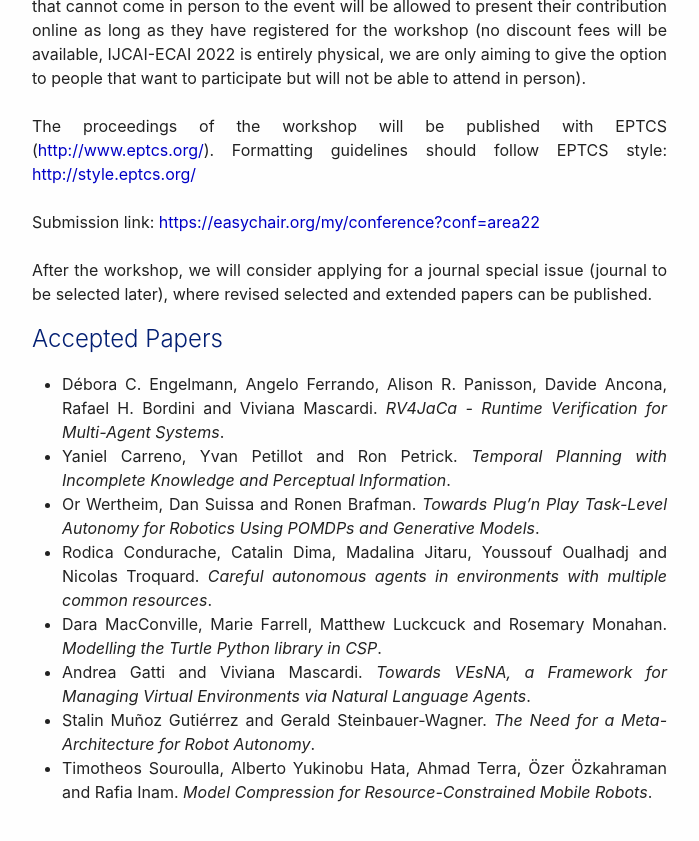
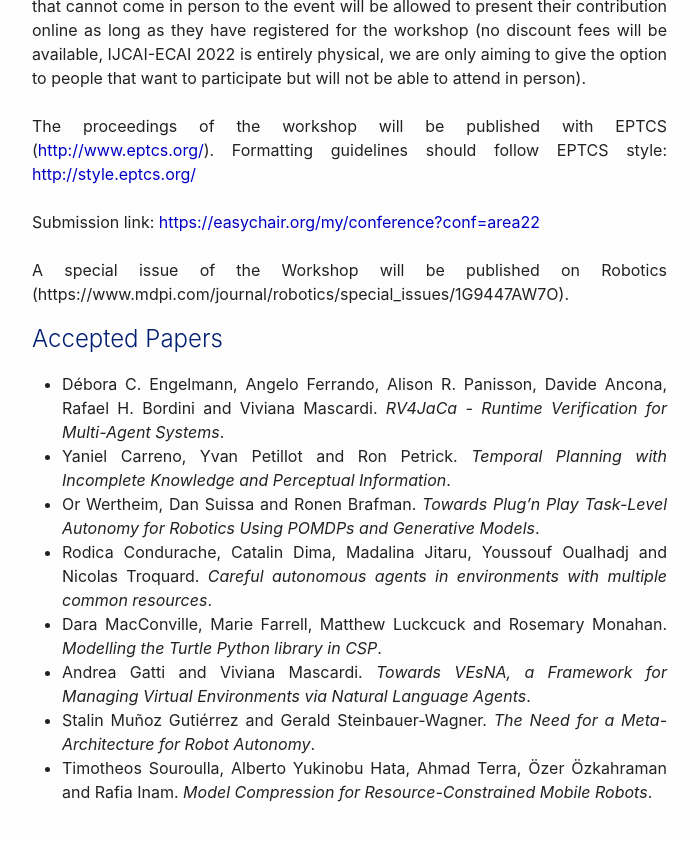
Before and after one commit to AREAWorkshop/AREA2022, a Jekyll site: the page built from index.md, in a window 1280 px wide and 900 px high, scrolled down 4075 px. Shown: the top 841 px of the window, without its empty margins (53-752 px from the left). Built offline with Jekyll 4.4.1, drawn with Linux system fonts in a browser that asks for light colours; nearby versions of some CDN libraries.

Commit message:
Update index.md

```diff
--- a/index.md
+++ b/index.md
@@ -210,7 +210,7 @@ The proceedings of the workshop will be published with EPTCS (<a href="http://ww
 <br><br>
 Submission link: <a href="https://easychair.org/my/conference?conf=area22">https://easychair.org/my/conference?conf=area22</a>
 <br><br>
-After the workshop, we will consider applying for a journal special issue (journal to be selected later), where revised selected and extended papers can be published.
+A special issue of the Workshop will be published on Robotics (https://www.mdpi.com/journal/robotics/special_issues/1G9447AW7O).
 </p>
 
 ## Accepted Papers
```
